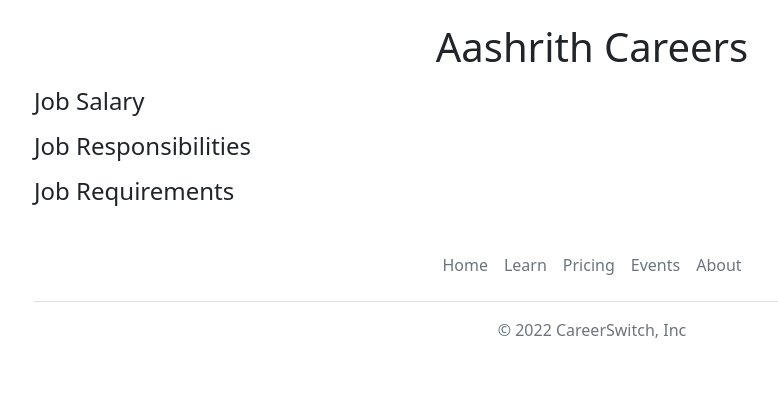
After one commit to aashrith2021/aashrithcareerwebsitev2, a Flask app: template templates/jobpage.html in a window 1280 px wide. The commit adds this page. Shown: the part 417-815 px from the top of the page, without its empty margins (48-826 px from the left). Run offline with Flask 3, Linux system fonts and the light colour scheme; the template is opened without the code that fills it, so the values that code supplies are empty.

Commit message:
Added dynamic pages

```diff
--- a/app.py
+++ b/app.py
@@ -1,5 +1,5 @@
 from flask import Flask, render_template, jsonify
-from database import load_jobs_from_db
+from database import load_jobs_from_db, load_job_from_db
 app = Flask(__name__)
 
 
@@ -8,8 +8,16 @@ app = Flask(__name__)
 def hello_aashrith():
   jobs = load_jobs_from_db()
   return render_template('home.html',
-                         jobs = jobs,
-                         company_name = 'Aashrith')
+                         jobs = jobs)
+
+@app.route("/job/<id>")
+def show_job(id):
+  job = load_job_from_db(id)
+  if not job:
+    return "Not Found", 404
+  return render_template('jobpage.html',
+                        job = job)
+
 
 @app.route("/api/jobs")
 def list_jobs():
--- /dev/null
+++ b/templates/banner.html
@@ -0,0 +1,9 @@
+<style>
+   #banner {
+   height: 360px;
+   width: 100%;
+   object-fit: cover;
+   margin-bottom: 16;
+   }
+</style>
+<img class = "img-fluid" id='banner' src="https://aashrithcareerwebsite.aashrith2000.repl.co/static/banner.jpg" height="320" >
--- /dev/null
+++ b/templates/bootstrap.html
@@ -0,0 +1,3 @@
+<meta charset="utf-8">
+<meta name="viewport" content="width=device-width, initial-scale=1">
+<link href="https://cdn.jsdelivr.net/npm/bootstrap@5.2.3/dist/css/bootstrap.min.css" rel="stylesheet" integrity="sha384-rbsA2VBKQhggwzxH7pPCaAqO46MgnOM80zW1RWuH61DGLwZJEdK2Kadq2F9CUG65" crossorigin="anonymous">
--- a/templates/jobitem.html
+++ b/templates/jobitem.html
@@ -14,7 +14,7 @@
      {% endif %}
   </div>
   <div class="col-2 padding-right:16px">
-    <a href="mailto:aashrith2000@gmail.com?subject=Job%20Application%20for%20{{job['title']}}&body=My%20name%20%3Cyour%20name%20here%3E%0D%0A%0D%0AMy%20resume%20link%20%3Cresume%20link%3E%0D%0A%0D%0AMy%20linkedin%20profile%20%3Clinkedin%20url%20here%3E%0D%0A" type="button" class="btn btn-outline-primary float-right align-middle">Apply</a>
+    <a href="/job/{{job['id']}}" type="button" class="btn btn-outline-primary float-right align-middle">Apply</a>
 
     </div>
 </div>
--- /dev/null
+++ b/templates/jobpage.html
@@ -0,0 +1,33 @@
+<DOCTYPE<!DOCTYPE html>
+<html>
+  <head>
+    <title>{{job.title}} - Aashrith Careers</title>
+  </head>
+  <meta charset="utf-8">
+  <meta name="viewport" content="width=device-width, initial-scale=1">
+  <link href="https://cdn.jsdelivr.net/npm/bootstrap@5.2.3/dist/css/bootstrap.min.css" rel="stylesheet" integrity="sha384-rbsA2VBKQhggwzxH7pPCaAqO46MgnOM80zW1RWuH61DGLwZJEdK2Kadq2F9CUG65" crossorigin="anonymous">
+  <body>
+    {% include 'nav.html' %}
+    {% include 'banner.html' %}
+    <div class="container">
+      <h1 class="text-center mt-2 mb-2 ">Aashrith Careers</h1>
+    <h3 class="mb-2">{{job.title}}</h3>
+    <p class="lead mt-0">{{job.location}}</h3>
+    <h4>Job Salary</h4>
+    <p>{{job.currency}}{{job.salary}}</p>
+    <h4>Job Responsibilities</h4>
+    <ul>
+      {% for line in job.responsibilities.split("\n") %}
+      <li>{{line}}</li>
+      {% endfor %}
+    </ul>
+    <h4>Job Requirements</h4>
+    <ol>
+      {% for line in job.requirements.split("\n") %}
+      <li>{{line}}</li>
+      {% endfor %}
+    </ol>
+    </div>
+    {% include 'footer.html' %}
+  </body>
+</html>
--- a/templates/nav.html
+++ b/templates/nav.html
@@ -1,6 +1,6 @@
 <nav class="navbar shadow-sm fixed-top bg-white">
   <div class="container-fluid">
-    <a class="navbar-brand" href="#">
+    <a class="navbar-brand" href="/">
       <img src="/static/bootstrap-logo.svg" alt="Logo" width="30" height="24" class="d-inline-block align-text-top">
       CareerSwitch
     </a>
```
Also changed, not shown: database.py (+12 -0 lines), templates/home.html (+3 -13 lines).
